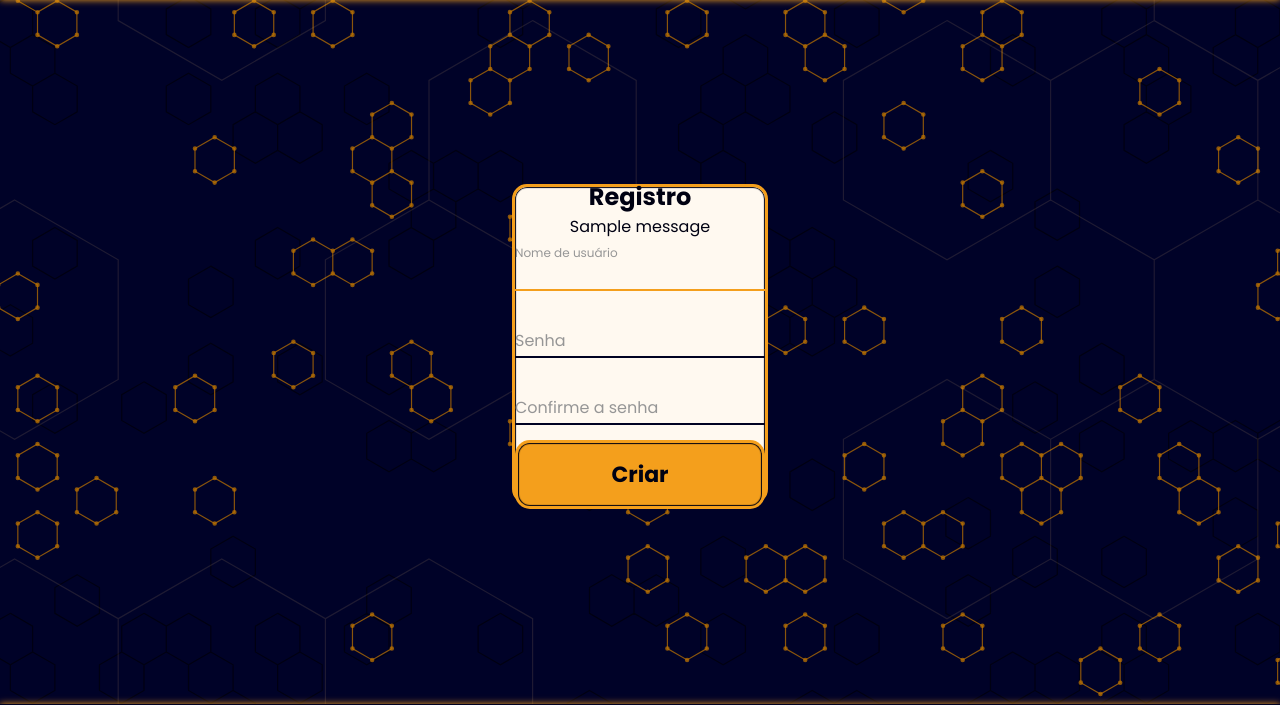
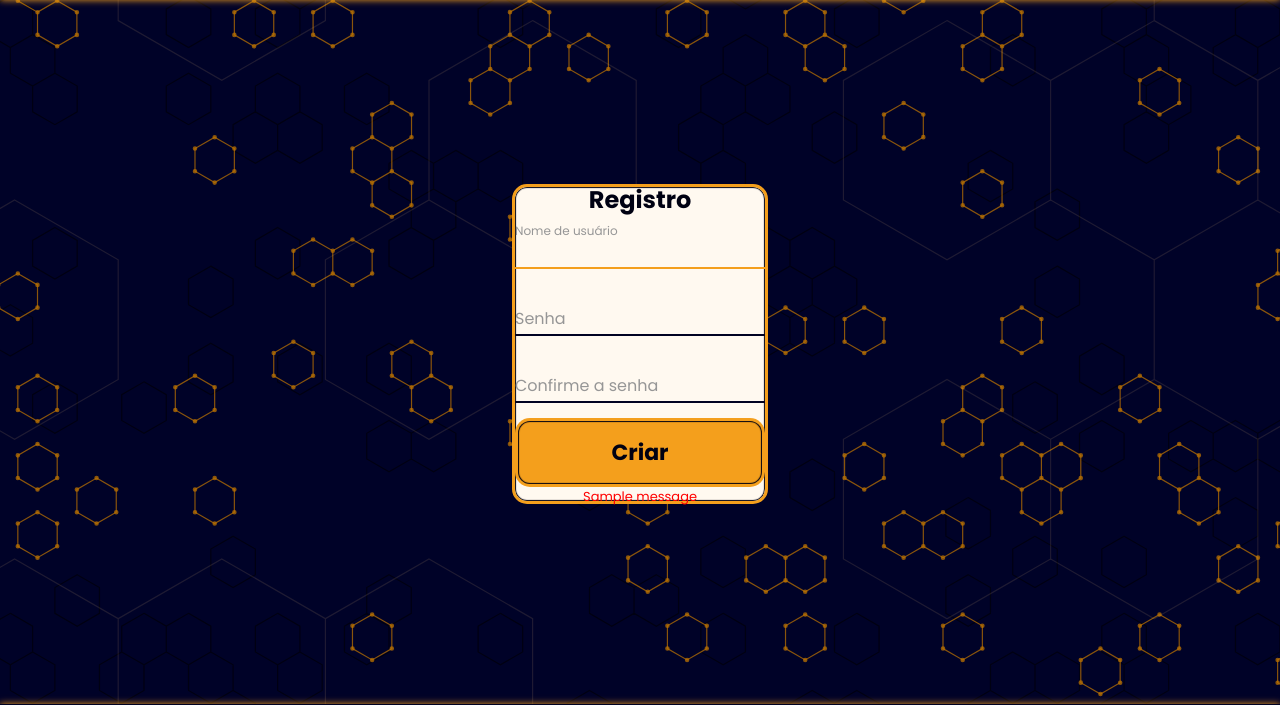
Before and after one commit to Reis567/chat3Django, a Django app: page /register/ in a window 1280 px wide. Shown: the part 56-761 px from the top of the page. Run offline with Django 4.2, Linux system fonts and the light colour scheme; tables that the repository leaves empty hold one stand-in row (values such as "Sample post"); one stand-in notice (Sample message) is shown; some libraries are stand-ins or nearby versions.

Commit message:
error message style

```diff
--- a/static/css/style.css
+++ b/static/css/style.css
@@ -696,3 +696,9 @@ nav .nav-auth{
 .logout-title{
     font-size: 30px;
 }
+
+
+.messages-ul li{
+    font-size: 13px;
+    color: red;
+}
--- a/templates/user/register.html
+++ b/templates/user/register.html
@@ -12,15 +12,7 @@
             </h1>
         </div>
 
-        {% if messages %}
-        <div class="messages">
-            <ul class="messages">
-                {% for message in messages %}
-                <li{% if message.tags %} class="{{ message.tags }}"{% endif %}>{{ message }}</li>
-                {% endfor %}
-            </ul>
-        </div>
-        {% endif %}
+
 
         <form method="post">
             {% csrf_token %}
@@ -53,6 +45,15 @@
 
             <button class="register-btn" type="submit">Criar</button>
         </form>
+        {% if messages %}
+        <div class="messages">
+            <ul class="messages-ul">
+                {% for message in messages %}
+                <li{% if message.tags %} class="{{ message.tags }}"{% endif %}>{{ message }}</li>
+                {% endfor %}
+            </ul>
+        </div>
+        {% endif %}
     </div>
 
 </section>
```
Also changed, not shown: templates/user/login.html (+10 -9 lines), db.sqlite3.
